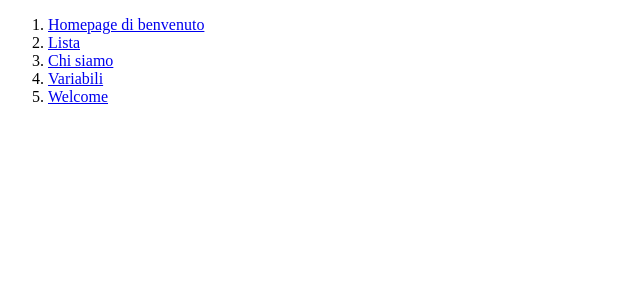
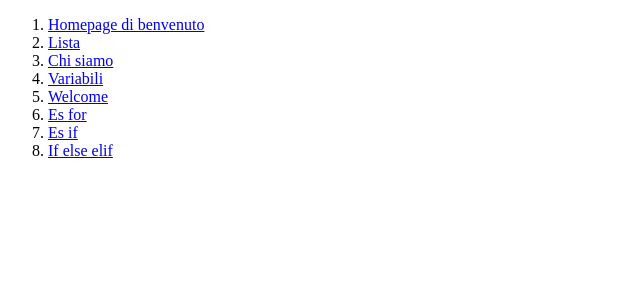
Before and after one commit to Th3R3alZ4ny/django-Zaniolo-Brian, a Django app: page / in a window 1280 px wide. Shown: the top 300 px of the page, without its empty margins (0-640 px from the left). Run offline with Django 3.2, Linux system fonts and the light colour scheme.

Commit message:
aggiunta all'index delle pagine di seconda app

```diff
--- a/prima_app/templates/index.html
+++ b/prima_app/templates/index.html
@@ -13,6 +13,9 @@
         <li><a href="{% url 'prima_app:chi_siamo' %}">Chi siamo</a></li>
         <li><a href="{% url 'prima_app:variabili' %}">Variabili</a></li>
         <li><a href="{% url 'prima_app:welcome' %}">Welcome</a></li>
+        <li><a href="{% url 'seconda_app:es_for' %}">Es for</a></li>
+        <li><a href="{% url 'seconda_app:es_if' %}">Es if</a></li>
+        <li><a href="{% url 'seconda_app:if_else_elif' %}">If else elif</a></li>
     </ol>
 </body>
 </html>
```
